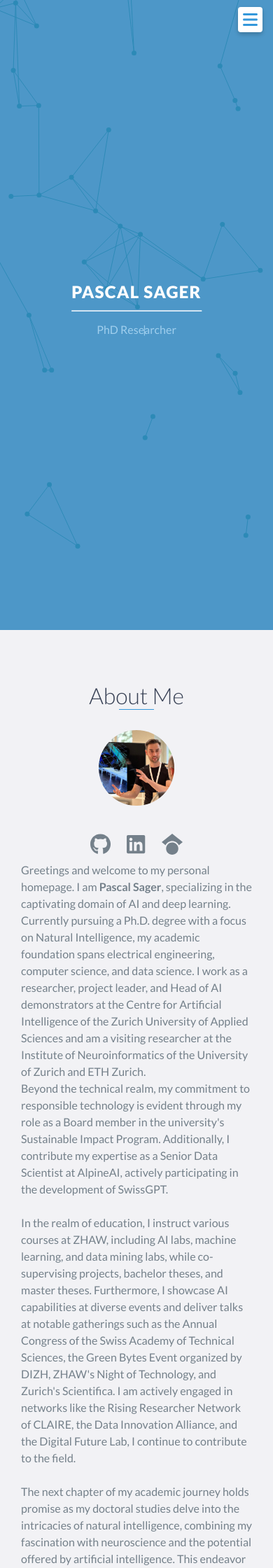
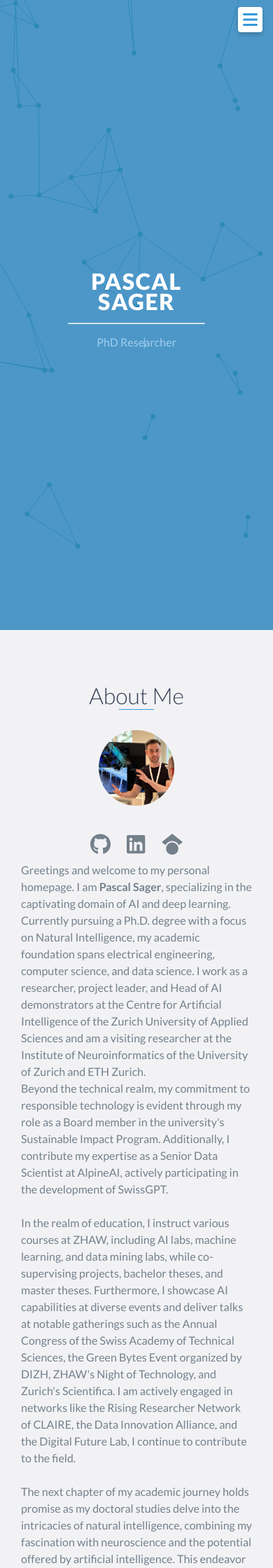
Before and after one commit to sagerpascal/sagerpascal.github.io, a Jekyll site: the page built from index.html, in a window 390 px wide. Shown: the top 2240 px of the page at 70% size. Built offline with Jekyll 4.4.1, drawn with Linux system fonts in a browser that asks for light colours; nearby versions of some CDN libraries; library files that are not in the unit come from our copies; some of the changed text lies outside the part shown.

Commit message:
Update font size

```diff
--- a/assets/css/portfolio-styles.scss
+++ b/assets/css/portfolio-styles.scss
@@ -34,6 +34,22 @@
   }
 }
 
+
+h1 {
+      font-size: 2em;
+    }
+
+    h2 {
+      font-size: 1.8em;
+    }
+
+  h3 {
+    font-size: 1.5em;
+  }
+
+  h4 {
+    font-size: 1.2em;
+  }
 
 /*
     --------------------------
@@ -221,7 +237,6 @@
   text-align: left;
 
   h3 {
-    font-size: 1.5em;
     font-weight: 300;
     color: var(--heading);
     display: inline-block;
@@ -412,7 +427,6 @@
 .publication-info {
 
   h3 {
-    font-size: 1.5em;
     font-weight: 300;
     color: var(--heading);
     margin: 0 0 15px 0;
@@ -455,11 +469,20 @@
   }
 }
 
+#disclaimer {
+  display: none;
+}
+
 
 /* Publications hover on big screen */
 
 // see https://www.proglobalbusinesssolutions.com/css-hover-effects/
 @media only screen and (min-width: 768px) {
+
+  #disclaimer {
+    display: block;
+  }
+
   .publication {
     box-shadow: none;
     border: 0 solid var(--background);
@@ -660,7 +683,6 @@
   padding: 15px;
 
   h3 {
-    font-size: 1.5em;
     font-weight: 300;
     color: var(--heading);
     margin: 0 0 15px 0;
@@ -974,10 +996,28 @@
 // Extra Small Devices
 @media only screen and (max-width: 480px) {
 
+  h1 {
+      font-size: 1.6em;
+    }
+
+    h2 {
+      font-size: 1.4em;
+    }
+
+  h3 {
+    font-size: 1.2em;
+  }
+
+  h4 {
+    font-size: 1.1em;
+  }
+
+  .citation-small {
+    font-weight: normal;
+    font-size: 0.8em;
+  }
+
   #lead-content {
-    h1 {
-      font-size: 1.5em;
-    }
 
     h2 {
       font-size: 1em;
--- a/index.html
+++ b/index.html
@@ -322,7 +322,7 @@ to resolve these challenges by embracing them."%}
     %}
 
     {% include project-details.html modalId="fwaModal" modalLabel="fwaModalLabel"
-    imagePath="https://www.zhaw.ch/typo3temp/assets/_processed_/2/3/csm_kitro1a_a8073e487c.png" title="FWA: Visual Food
+    imagePath="/assets/images/kitro.jpg" title="FWA: Visual Food
     Waste Analysis for Sustainable Kitchens" description="FWA is a project funded by Innosuisse, that focuses on
     automating food waste classification. When food is discarded, an instant photo is captured, enabling us to calculate
     the difference from the previous state. We meticulously segment and estimate the weight of the discarded items. This
@@ -398,7 +398,7 @@ to resolve these challenges by embracing them."%}
         Prediction" %}
 
         {% include project.html modalId="#fwaModal"
-        imagePath="https://www.zhaw.ch/typo3temp/assets/_processed_/2/3/csm_kitro1a_a8073e487c.png" title="Food Waste
+        imagePath="/assets/images/kitro.jpg" title="Food Waste
         Analysis" %}
 
         {% include project.html modalId="#hackathonModal" imagePath="/assets/images/Lunar.PNG" title="ZHAW Hackathon" %}
```
Also changed, not shown: assets/images/kitro.jpg (added).
